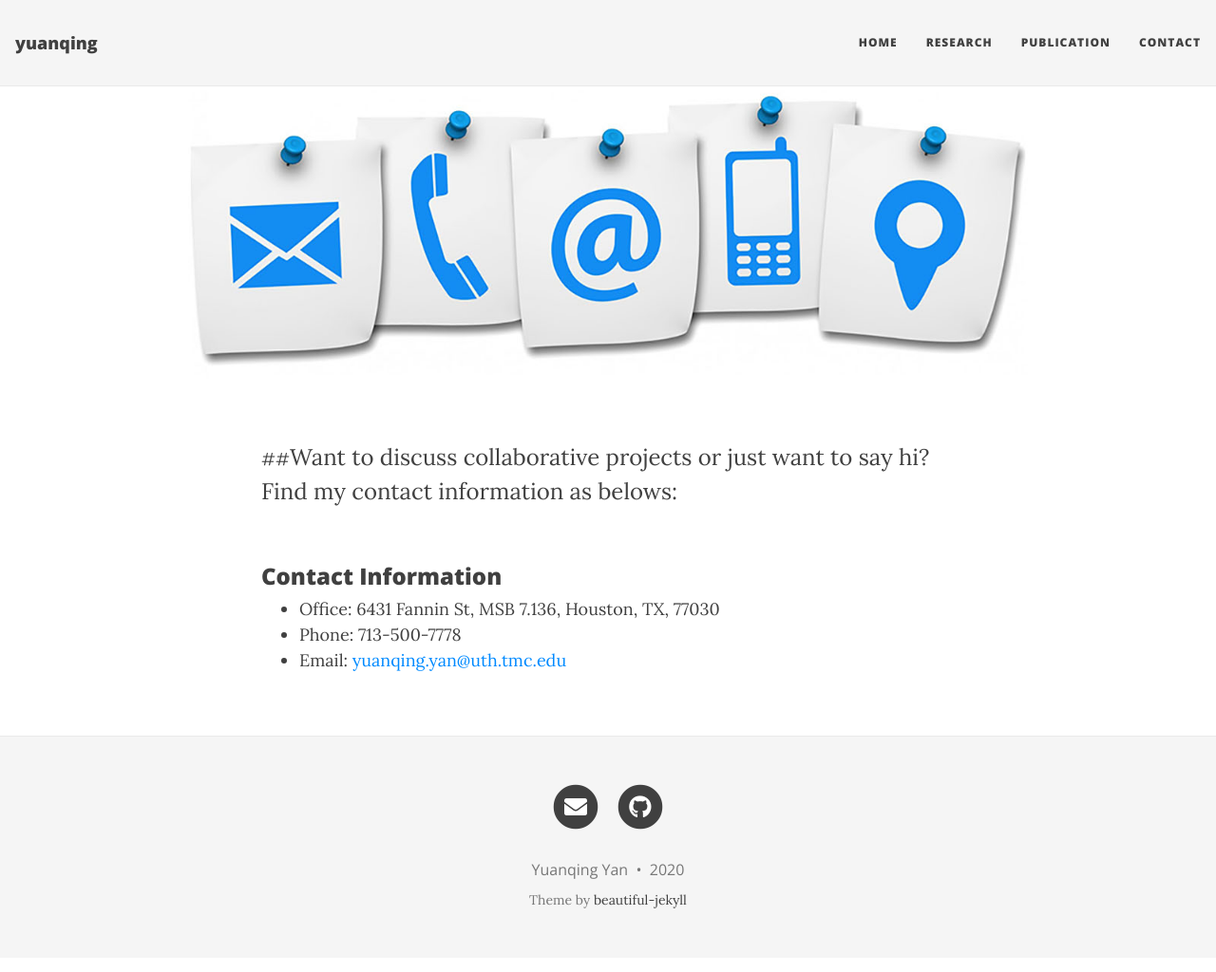
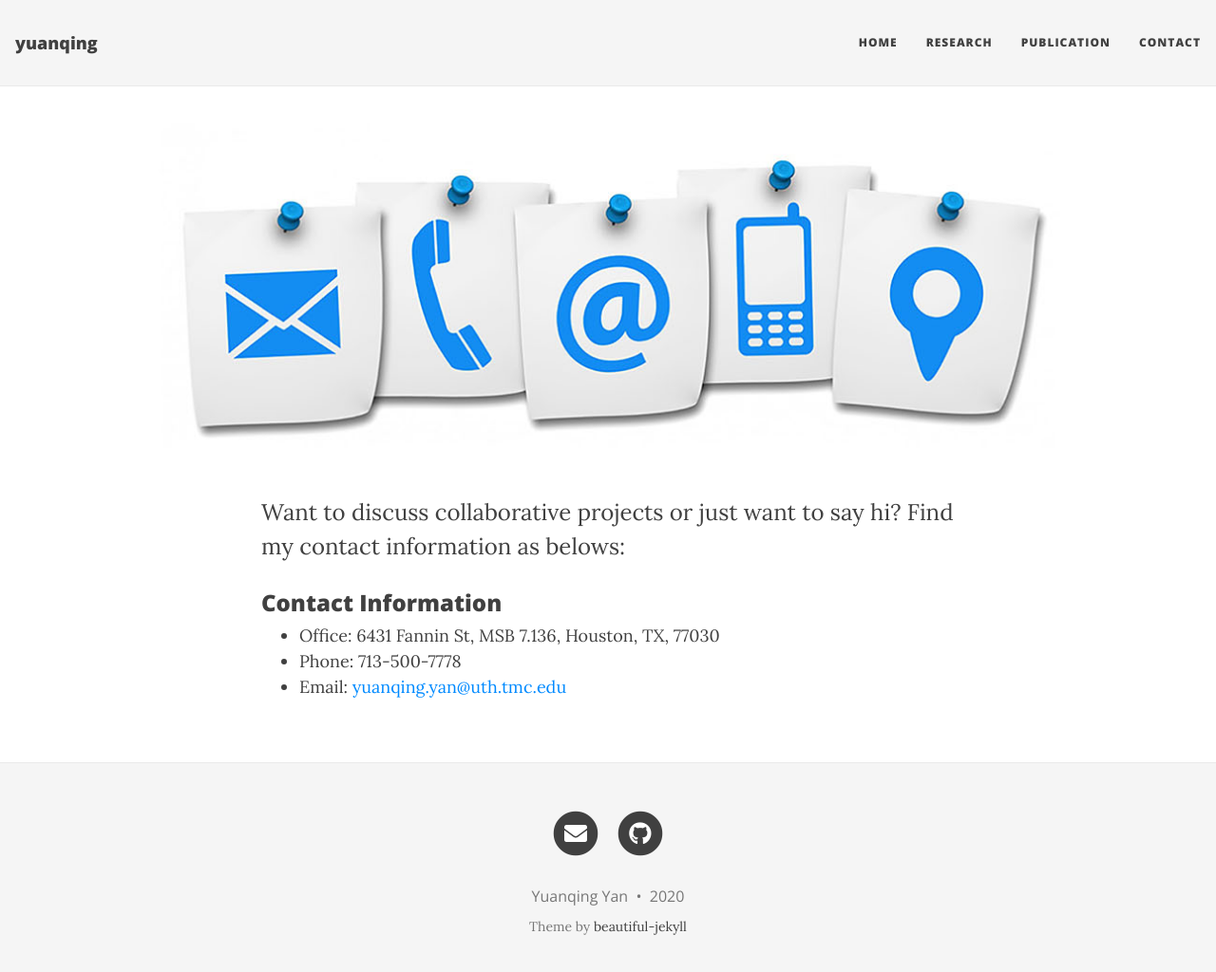
Before and after one commit to yuanqing-yan/Yuanqing, a Jekyll site: the page built from contact.md, in a window 1280 px wide and 1037 px high. Shown: the top 1024 px of the window at 95% size. Built offline with Jekyll 4.4.1, drawn with Linux system fonts in a browser that asks for light colours; nearby versions of some CDN libraries.

Commit message:
ModifyContactInfo

```diff
--- a/contact.md
+++ b/contact.md
@@ -1,9 +1,9 @@
 ---
 layout: page
-title: " "
+title:
 cover-img: "/img/contact.jpg"
 ---
-##<font size="+2">Want to discuss collaborative projects or just want to say hi? Find my contact information as belows:</font>
+<font size="+2">Want to discuss collaborative projects or just want to say hi? Find my contact information as belows:</font>
 #### <br/>
 ### Contact Information
 * <font size="+1">Office: 6431 Fannin St, MSB 7.136, Houston, TX, 77030</font>
```
Also changed, not shown: img/contact.jpg.
